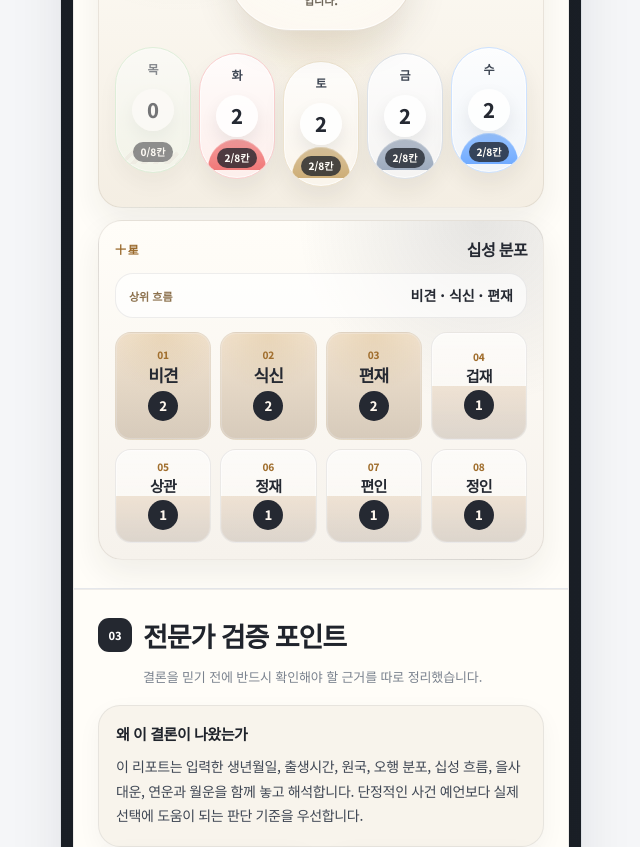
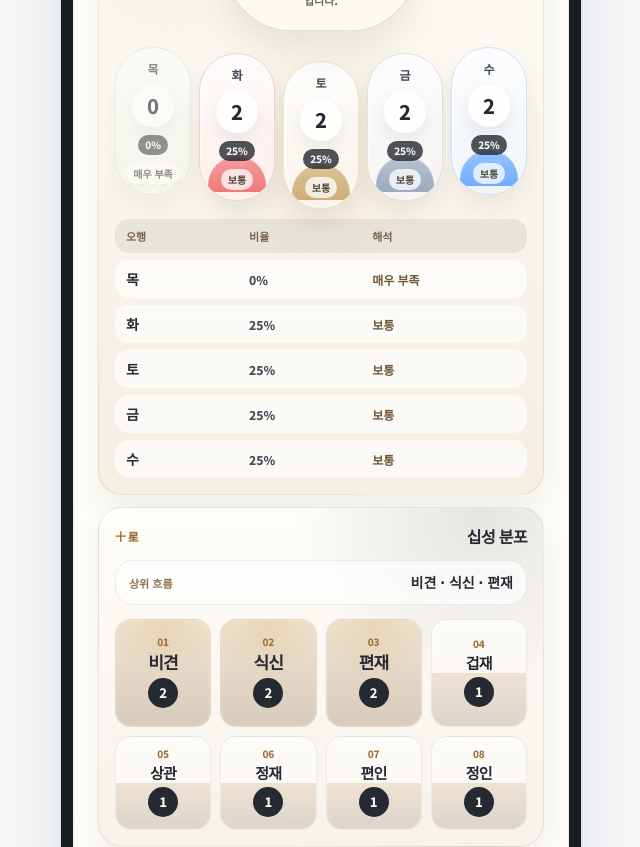
Before and after one commit to 250909bs-svg/unwoldang, a React (Vite) app: page /report/1 in a window 1280 px wide. Shown: the part 5280-6127 px from the top of the page, without its empty margins (319-959 px from the left). Built offline with nearby package versions, Linux system fonts and the light colour scheme.

Commit message:
Add five element ratio readings

```diff
--- a/src/pages/Report.tsx
+++ b/src/pages/Report.tsx
@@ -173,6 +173,24 @@ function ElementDistributionBoard({ report }: { report: SajuReportData }) {
   const strongest = [...report.fiveElements].sort((left, right) => right.value - left.value)[0];
   const weakest = [...report.fiveElements].sort((left, right) => left.value - right.value)[0];
   const balanceLabel = strongest && weakest ? `${strongest.label} 중심 · ${weakest.label} 보완` : '오행 균형';
+  const getElementReading = (value: number) => {
+    const ratio = (value / totalValue) * 100;
+
+    if (value === 0 || ratio < 8) {
+      return '매우 부족';
+    }
+    if (ratio < 18) {
+      return '부족';
+    }
+    if (ratio < 28) {
+      return '보통';
+    }
+    if (ratio < 38) {
+      return '강한 편';
+    }
+
+    return '매우 강함';
+  };
 
   return (
     <article className="premium-distribution-card premium-element-compass">
@@ -200,7 +218,22 @@ function ElementDistributionBoard({ report }: { report: SajuReportData }) {
           >
             <span>{item.label}</span>
             <strong>{item.value}</strong>
-            <em>{item.value}/{totalValue}칸</em>
+            <em>{Math.round((item.value / totalValue) * 100)}%</em>
+            <small>{getElementReading(item.value)}</small>
+          </div>
+        ))}
+      </div>
+      <div className="premium-element-table" aria-label="오행 비율 해석">
+        <div>
+          <span>오행</span>
+          <span>비율</span>
+          <span>해석</span>
+        </div>
+        {report.fiveElements.map((item) => (
+          <div key={`${item.label}-row`}>
+            <strong>{item.label}</strong>
+            <span>{Math.round((item.value / totalValue) * 100)}%</span>
+            <em>{getElementReading(item.value)}</em>
           </div>
         ))}
       </div>
```
Also changed, not shown: src/index.css.
